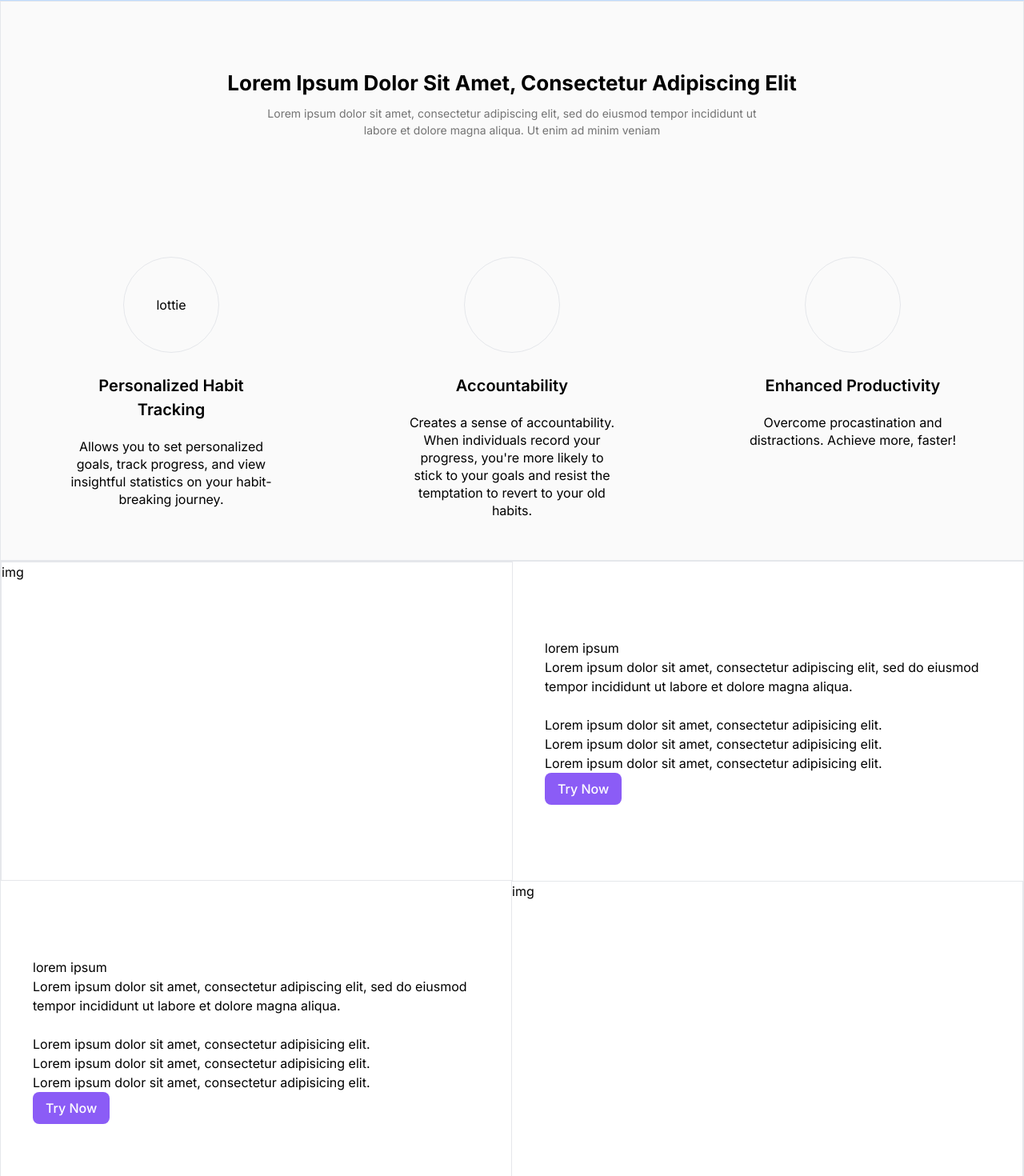
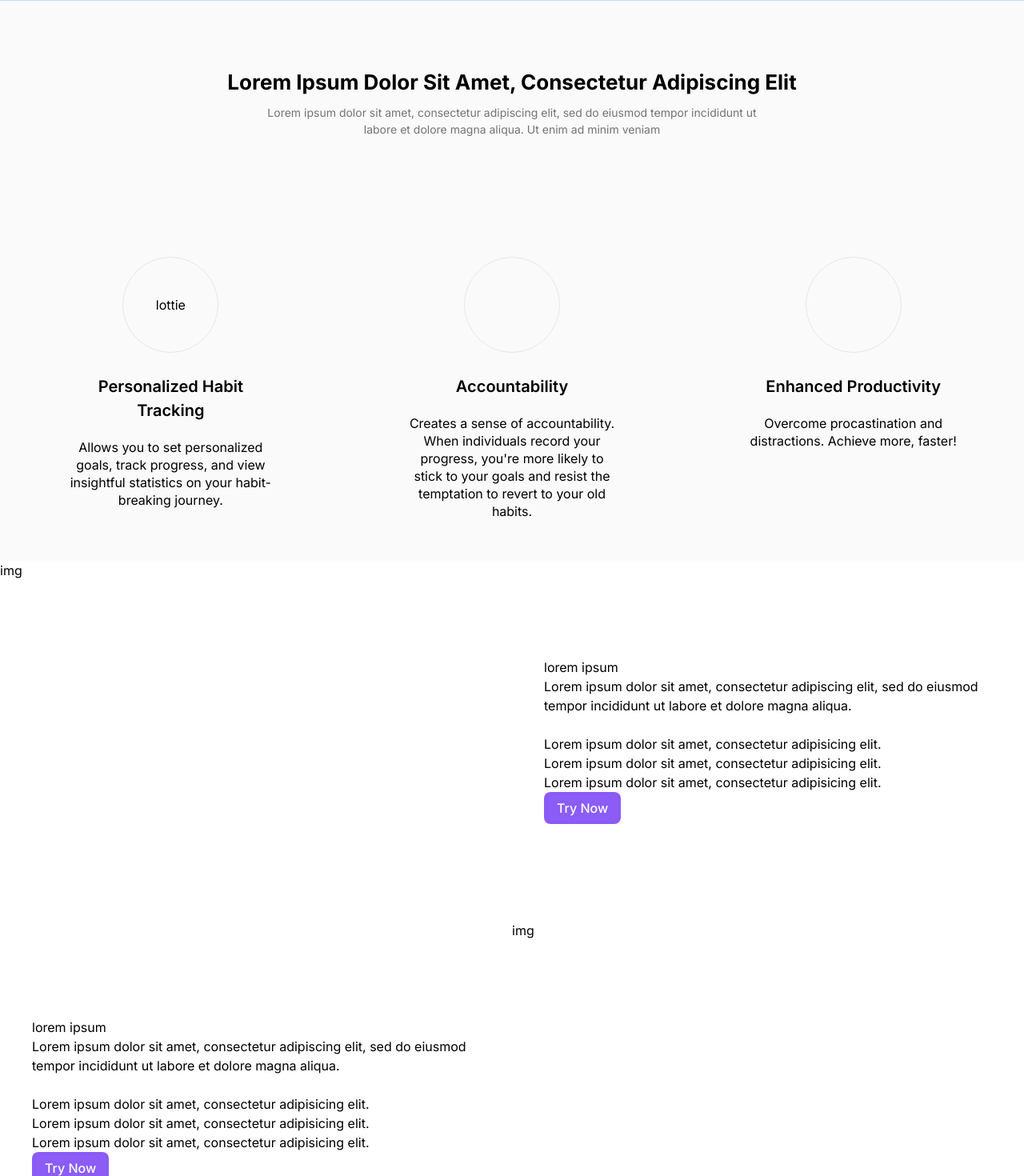
Before and after one commit to plode-v/habit-breaker, a Next.js app: page / in a window 1280 px wide. Shown: the part 679-2149 px from the top of the page at 80% size. Built offline with nearby package versions, Linux system fonts and the light colour scheme; a web font is replaced by a local one.

Commit message:
update landing page screen size

```diff
--- a/src/app/page.tsx
+++ b/src/app/page.tsx
@@ -6,12 +6,10 @@ import ProductSection from "@/components/landing-page/ProductSection"
 export default function Home() {
   return (
     <div className='min-h-screen w-full flex flex-col items-center'>
-      <div className="relative items-center justify-center flex flex-col w-full 3xl:w-1/2">
         <Navbar />
         <HeroBanner />
         <Features />
         <ProductSection />
-      </div>
     </div>
   )
 }
--- a/src/components/landing-page/Features.tsx
+++ b/src/components/landing-page/Features.tsx
@@ -4,7 +4,8 @@ import { features } from '@/lib/data'
 
 const Features = () => {
   return (
-    <div className='h-[700px] border flex flex-col items-center pb-10 pt-5 bg-neutral-50'>
+    <div className='bg-neutral-50 flex justify-center w-full'>
+        <div className='h-[700px] flex flex-col items-center pb-10 pt-5 3xl:w-1/2'>
             <div className='h-1/2 w-full flex flex-col justify-center items-center'>
                 <h1 className='text-[26px] font-[700] capitalize pb-2'>Lorem ipsum dolor sit amet, consectetur adipiscing elit</h1>
                 <p className='text-[14px] text-neutral-500 w-1/2 text-center'>Lorem ipsum dolor sit amet, consectetur adipiscing elit, sed do eiusmod tempor incididunt ut labore et dolore magna aliqua. Ut enim ad minim veniam</p>
@@ -21,6 +22,7 @@ const Features = () => {
 
             </div>
         </div>
+    </div>
   )
 
 }
--- a/src/components/landing-page/HeroBanner.tsx
+++ b/src/components/landing-page/HeroBanner.tsx
@@ -6,7 +6,8 @@ import meditationAnimation from "../../public/meditationAnimation.json"
 
 const HeroBanner = () => {
   return (
-    <div className='h-[680px] w-full flex bg-gradient-to-b from-purple-200 to-blue-200'>
+    <div className="items-center justify-center flex flex-col w-full bg-gradient-to-b from-purple-200 to-blue-200">
+        <div className='h-[680px] w-full flex 3xl:w-1/2'>
             <div className='flex-1 flex-col flex items-start justify-end pl-20 pb-14'>
                 <div className='block font-[700] text-[64px] leading-none capitalize mb-10 text-neutral-800'>
                     <h1>break the bad</h1>
@@ -21,6 +22,7 @@ const HeroBanner = () => {
                 <Lottie animationData={meditationAnimation} className='h-[90%]' />
             </div>
         </div>
+    </div>
   )
 }
 
--- a/src/components/landing-page/Navbar.tsx
+++ b/src/components/landing-page/Navbar.tsx
@@ -2,6 +2,7 @@ import React from 'react'
 
 const Navbar = () => {
   return (
+    <div className="relative items-center justify-center flex flex-col w-full 3xl:w-1/2">
       <div className='w-full justify-between flex h-[60px] items-center px-5 absolute top-0'>
           <div>
               logo
@@ -10,6 +11,7 @@ const Navbar = () => {
               right
           </div>
       </div>
+    </div>
   )
 }
 
--- a/src/components/landing-page/ProductSection.tsx
+++ b/src/components/landing-page/ProductSection.tsx
@@ -3,9 +3,10 @@ import { Button } from '../ui/button'
 
 const ProductSection = () => {
   return (
-    <div className='3xl:h-[70vh] h-screen w-full border flex-col flex'>
+    <div className='flex w-full justify-center'>
+        <div className='h-[900px] 3xl:w-1/2 w-full flex-col flex'>
             <div className='flex-1 items-center flex'>
-            <div className='flex-1 h-full border'>
+                <div className='flex-1 h-full'>
                     img
                 </div>
                 <div className='flex-1 h-full justify-center items-center flex'>
@@ -36,8 +37,9 @@ const ProductSection = () => {
                         <Button variant="heroBanner">Try Now</Button>
                     </div>
                 </div>
-            <div className='flex-1 h-full border'>
+                <div className='flex-1 h-full'>
                     img
+                </div>
             </div>
         </div>
     </div>
```
Lines whose indentation alone changed are shown as unchanged.
